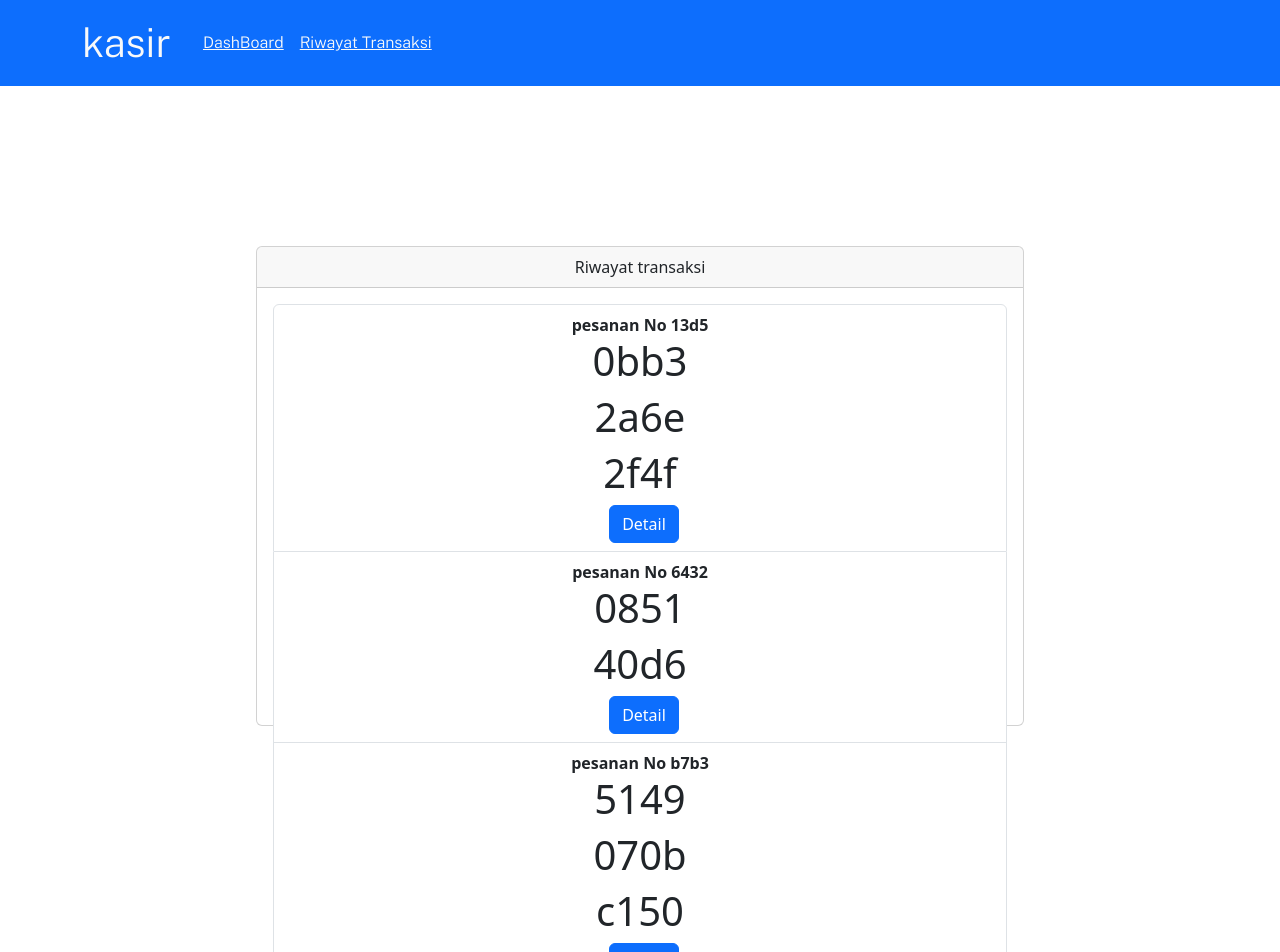
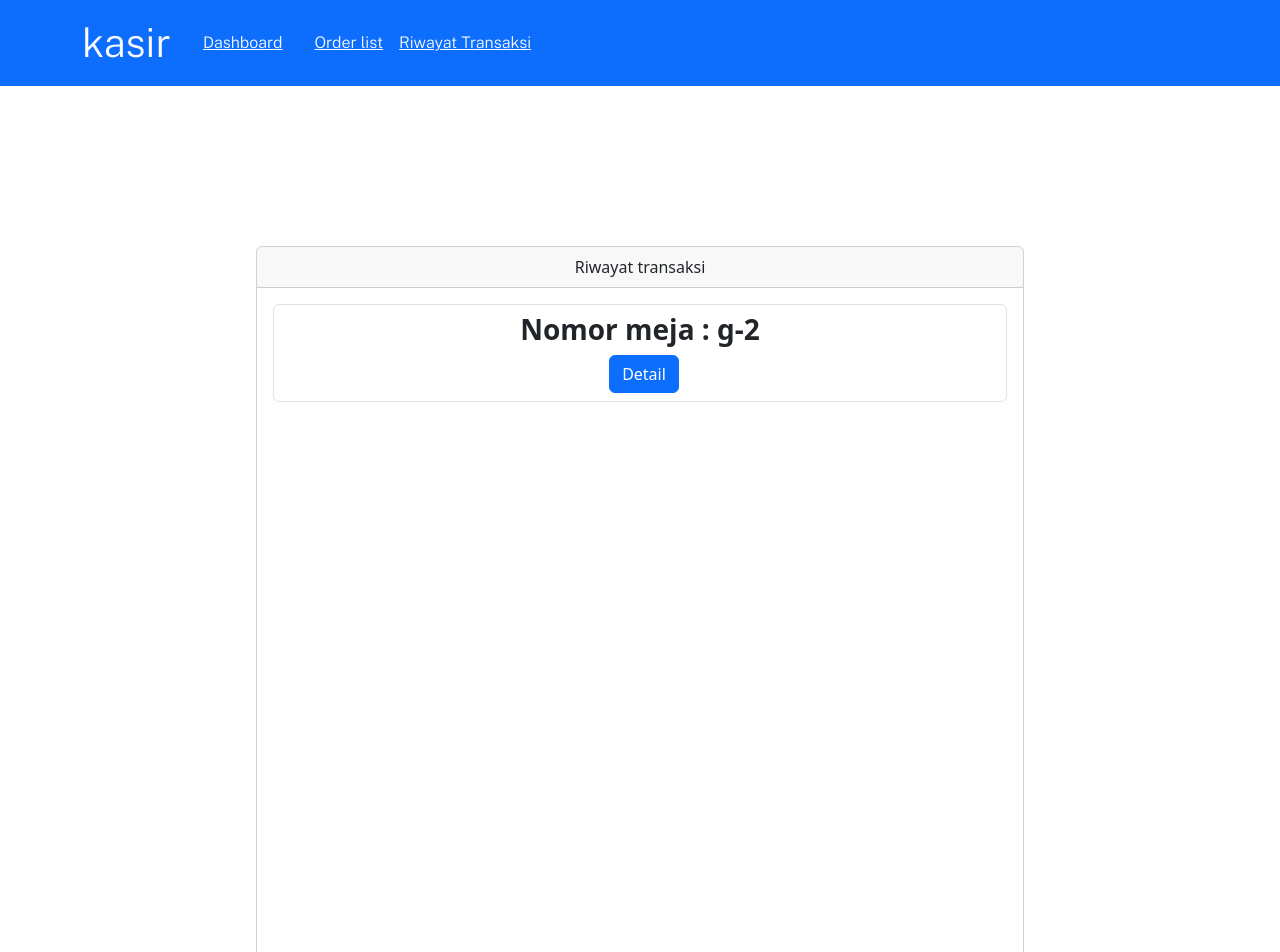
Before and after one commit to bitch-you-know/kasir, a React (Vite) app: page /riwayat in a window 1280 px wide. Shown: the top 952 px of the page. Built offline with nearby package versions, Linux system fonts and the light colour scheme; data requests are answered from the project's data file.

Commit message:
[Note] nanti kita lanjut

```diff
--- a/db.json
+++ b/db.json
@@ -186,175 +186,10 @@
   "keranjangs": [],
   "pesanans": [
     {
-      "id": "13d5",
+      "id": "e630",
       "items": [
         {
-          "id": "0bb3",
-          "jumlah": 1,
-          "nama": "Es Jeruk",
-          "total_harga": 7000,
-          "product": {
-            "id": "12",
-            "kode": "K-012",
-            "nama": "Es Jeruk",
-            "harga": 7000,
-            "is_ready": true,
-            "gambar": "es-jeruk.jpg",
-            "category": {
-              "id": 2,
-              "nama": "Minuman"
-            }
-          }
-        },
-        {
-          "id": "2a6e",
-          "jumlah": 1,
-          "nama": "Es Teh",
-          "total_harga": 5000,
-          "product": {
-            "id": "13",
-            "kode": "K-013",
-            "nama": "Es Teh",
-            "harga": 5000,
-            "is_ready": true,
-            "gambar": "es-teh.jpg",
-            "category": {
-              "id": 2,
-              "nama": "Minuman"
-            }
-          }
-        },
-        {
-          "id": "2f4f",
-          "jumlah": 1,
-          "nama": "Coffe Late",
-          "total_harga": 15000,
-          "product": {
-            "id": "11",
-            "kode": "K-011",
-            "nama": "Coffe Late",
-            "harga": 15000,
-            "is_ready": true,
-            "gambar": "coffe-late.jpg",
-            "category": {
-              "id": 2,
-              "nama": "Minuman"
-            }
-          }
-        }
-      ]
-    },
-    {
-      "id": "6432",
-      "items": [
-        {
-          "id": "0851",
-          "jumlah": 1,
-          "nama": "Es Jeruk",
-          "total_harga": 7000,
-          "product": {
-            "id": "12",
-            "kode": "K-012",
-            "nama": "Es Jeruk",
-            "harga": 7000,
-            "is_ready": true,
-            "gambar": "es-jeruk.jpg",
-            "category": {
-              "id": 2,
-              "nama": "Minuman"
-            }
-          }
-        },
-        {
-          "id": "40d6",
-          "jumlah": 1,
-          "nama": "Kentang Goreng",
-          "total_harga": 5000,
-          "product": {
-            "id": "9",
-            "kode": "K-09",
-            "nama": "Kentang Goreng",
-            "harga": 5000,
-            "is_ready": true,
-            "gambar": "kentang-goreng.jpg",
-            "category": {
-              "id": 3,
-              "nama": "Cemilan"
-            }
-          }
-        }
-      ],
-      "noMeja": "gg44"
-    },
-    {
-      "id": "b7b3",
-      "items": [
-        {
-          "id": "5149",
-          "jumlah": 1,
-          "nama": "Coffe Late",
-          "total_harga": 15000,
-          "product": {
-            "id": "11",
-            "kode": "K-011",
-            "nama": "Coffe Late",
-            "harga": 15000,
-            "is_ready": true,
-            "gambar": "coffe-late.jpg",
-            "category": {
-              "id": 2,
-              "nama": "Minuman"
-            }
-          }
-        },
-        {
-          "id": "070b",
-          "jumlah": 1,
-          "nama": "Es Jeruk",
-          "total_harga": 7000,
-          "product": {
-            "id": "12",
-            "kode": "K-012",
-            "nama": "Es Jeruk",
-            "harga": 7000,
-            "is_ready": true,
-            "gambar": "es-jeruk.jpg",
-            "category": {
-              "id": 2,
-              "nama": "Minuman"
-            }
-          }
-        },
-        {
-          "id": "c150",
-          "jumlah": 1,
-          "nama": "Es Teh",
-          "total_harga": 5000,
-          "product": {
-            "id": "13",
-            "kode": "K-013",
-            "nama": "Es Teh",
-            "harga": 5000,
-            "is_ready": true,
-            "gambar": "es-teh.jpg",
-            "category": {
-              "id": 2,
-              "nama": "Minuman"
-            }
-          }
-        }
-      ],
-      "noMeja": "h4h4h4"
-    },
-    {
-      "id": "e9ee",
-      "items": []
-    },
-    {
-      "id": "1b4a",
-      "items": [
-        {
-          "id": "ebcf",
+          "id": "f3cc",
           "jumlah": 2,
           "nama": "Es Jeruk",
           "total_harga": 14000,
@@ -370,45 +205,9 @@
               "nama": "Minuman"
             }
           }
-        },
-        {
-          "id": "93cd",
-          "jumlah": 1,
-          "nama": "Teh Hangat",
-          "total_harga": 3000,
-          "product": {
-            "id": "14",
-            "kode": "K-014",
-            "nama": "Teh Hangat",
-            "harga": 3000,
-            "is_ready": true,
-            "gambar": "teh-hangat.jpg",
-            "category": {
-              "id": 2,
-              "nama": "Minuman"
-            }
-          }
-        },
-        {
-          "id": "d8e8",
-          "jumlah": 1,
-          "nama": "Pangsit 6 pcs",
-          "total_harga": 5000,
-          "product": {
-            "id": "8",
-            "kode": "K-08",
-            "nama": "Pangsit 6 pcs",
-            "harga": 5000,
-            "is_ready": true,
-            "gambar": "pangsit.jpg",
-            "category": {
-              "id": 3,
-              "nama": "Cemilan"
-            }
-          }
         }
       ],
-      "noMeja": "iopiopiop"
+      "noMeja": "g-2"
     }
   ]
 }
--- a/src/App.jsx
+++ b/src/App.jsx
@@ -3,7 +3,7 @@ import DashBoard from "./pages/Dashboard"
 import { useEffect } from 'react'
 import './App.css'
 import { Route, Routes } from "react-router-dom"
-import RiwayatTransaksi from "./pages/RiwayatTransaksi"
+import OrderList from "./pages/OrderList"
 import { ConvertContextProvider } from "./components/ConvertToContext"
 import Succes from "./pages/Success"
 
@@ -16,7 +16,7 @@ const App = () => {
     <ConvertContextProvider>
       <Routes>
         <Route element={<DashBoard />} path="/" />
-        <Route element={<RiwayatTransaksi />} path="/riwayat"/>
+        <Route element={<OrderList />} path="/riwayat"/>
         <Route element={<Succes />} path="/Success" />
       </Routes>
     </ConvertContextProvider>
--- a/src/components/Navbar.jsx
+++ b/src/components/Navbar.jsx
@@ -15,8 +15,9 @@ const NavbarComponent=()=>{
           style={{ maxHeight: '100px' }}
           navbarScroll
         >
-          <Link className="text-light px-3" to={"/"}> DashBoard</Link>
-          <Link  className="text-light " to={"/riwayat"}>Riwayat Transaksi</Link>
+          <Link className="text-light px-3" to={"/"}> Dashboard</Link>
+          <Link  className="text-light  px-3" to={"/riwayat"}>Order list</Link>
+          <Link  className="text-light " to={""}>Riwayat Transaksi</Link>
 
         </Nav>
 
--- a/src/pages/Dashboard.jsx
+++ b/src/pages/Dashboard.jsx
@@ -1,7 +1,7 @@
 import NavbarComponent from "../components/Navbar";
 import ListCategories from "../components/ListCategories";
 import Hasil from "../components/Hasil";
-import { Container, Row, Col, DropdownDivider } from 'react-bootstrap';
+import { Container, Row, DropdownDivider } from 'react-bootstrap';
 import ListProducts from "../components/ListProducts";
 import { axiosinstance } from "../lib/axios";
 import swal from "sweetalert";
--- a/src/pages/RiwayatTransaksi.jsx
+++ b/src/pages/OrderList.jsx
@@ -1,9 +1,9 @@
-import { Button, Card, CardBody, CardFooter, CardHeader, ListGroup, ListGroupItem } from "react-bootstrap"
+import { Button, Card, CardBody, CardFooter, CardHeader, ListGroup, ListGroupItem, Modal } from "react-bootstrap"
 import NavbarComponent from "../components/Navbar"
 import { axiosinstance } from "../lib/axios"
 import { useEffect, useState } from "react"
 
-const RiwayatTransaksi = () => {
+const OrderList = () => {
     const [pesanans, setPesanans] = useState([])
 
     const getPesanans = async () => {
@@ -30,19 +30,17 @@ const RiwayatTransaksi = () => {
         <div>
             <NavbarComponent />
             <div className="d-flex justify-content-center " style={{ height: '100vh' }}>
-                <Card style={{ width: '60%', height: '60%', marginTop: '10rem' }}>
+                <Card style={{ width: '60%', height: '100vh', marginTop: '10rem' }}>
                     <CardHeader>
                         Riwayat transaksi
                     </CardHeader>
                     <CardBody>
                         {Array.isArray(pesanans) && pesanans.length > 0 ? (
                             <ListGroup>
-                                {pesanans.map((list) => (
-                                    <ListGroupItem key={list.id}>
-                                        <strong>pesanan No {list.id}</strong>
-                                          {list.items.map(item=>(
-                                            <h1>{item.id}</h1>
-                                          ))}
+                                {pesanans.map((pesanan) => (
+                                    <ListGroupItem key={pesanan.id}>
+                                        <h3><strong>Nomor meja : {pesanan.noMeja}</strong></h3>
+
                                         <Button className="ms-2"> Detail</Button>
                                     </ListGroupItem>
                                 ))}
@@ -55,8 +53,12 @@ const RiwayatTransaksi = () => {
                     </CardFooter>
                 </Card>
             </div>
+
+             <Modal>
+
+             </Modal>
         </div>
     )
 }
 
-export default RiwayatTransaksi
+export default OrderList
```
